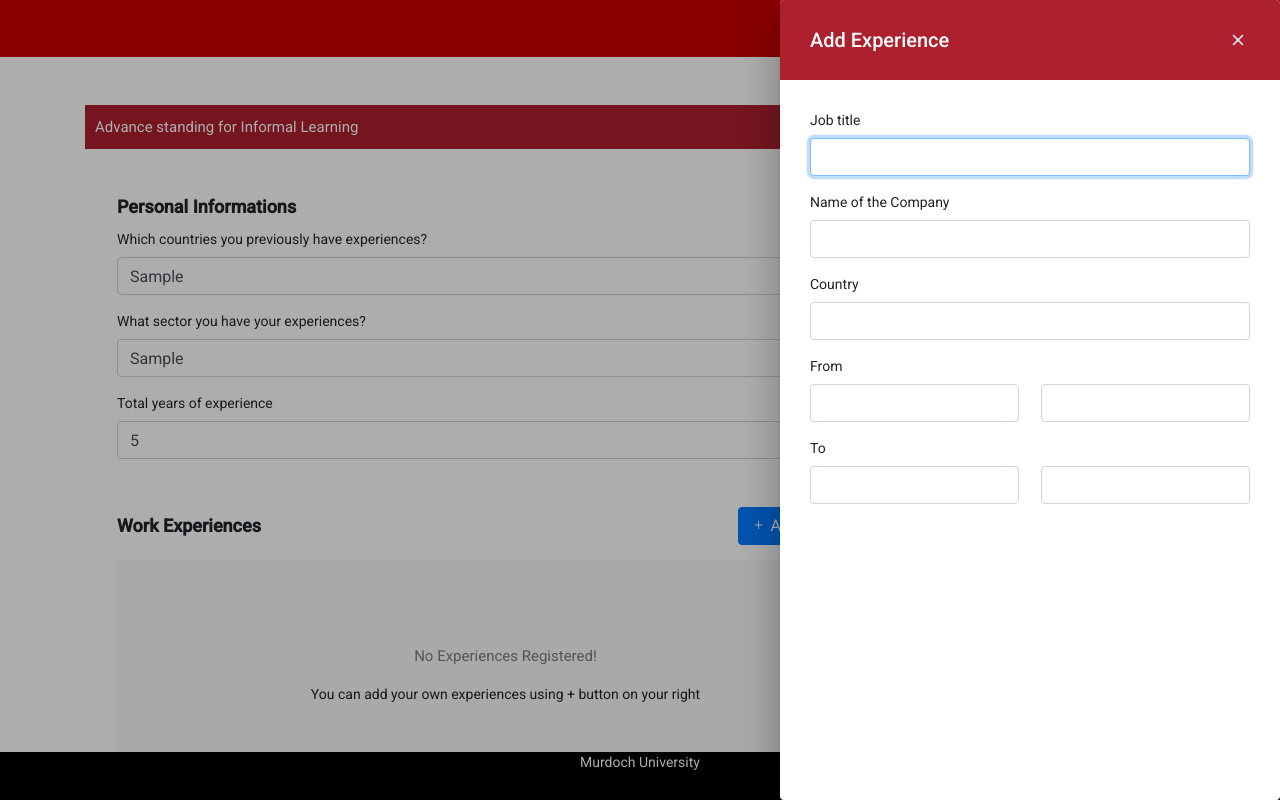
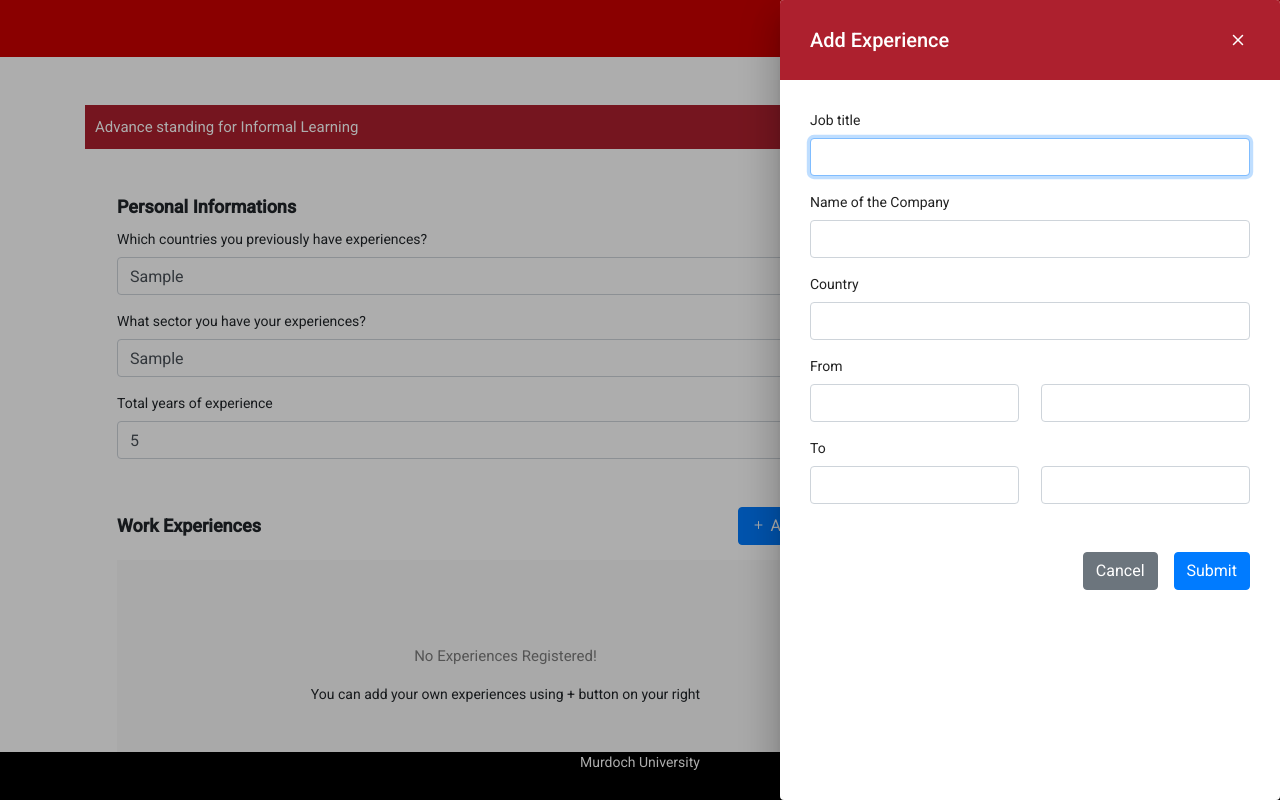
Before and after one commit to ICT621-RPL/RPL-Frontend, an Angular app: page / in a window 1280 px wide. Both pictures are taken after typing "Sample", "Sample", "5" into the empty fields and a click on the button "Add Experience". Built offline with nearby package versions, Linux system fonts and the light colour scheme.

Commit message:
design changes

```diff
--- a/src/app/components/add-experience/add-experience.component.html
+++ b/src/app/components/add-experience/add-experience.component.html
@@ -41,9 +41,12 @@
                 </div>
             </div>
         </div>
-        <div class="description-container">
+        <div class="description-container mb-5">
 
         </div>
-
+        <div class="submission-btn-container mt-3">
+            <button type="button" class="btn btn-secondary">Cancel</button>
+            <button type="button" class="btn btn-primary ml-3">Submit</button>
+        </div>
     </div>
 </div>
--- a/src/app/components/add-experience/add-experience.component.scss
+++ b/src/app/components/add-experience/add-experience.component.scss
@@ -23,6 +23,11 @@
             display: flex;
             justify-content: space-between;
         }
+
+        .submission-btn-container {
+            display: flex;
+            justify-content: flex-end;
+        }
     }
 }
 
--- a/src/app/components/murdoch-navbar/murdoch-navbar.component.html
+++ b/src/app/components/murdoch-navbar/murdoch-navbar.component.html
@@ -5,6 +5,6 @@
         </div>
     </div>
     <div class="topic-container">
-        <h2 class="topic-title">Advance standing for Informal Learning</h2>
+        <h1 class="topic-title">Advance standing Enquiry</h1>
     </div>
 </div>
--- a/src/app/components/murdoch-navbar/murdoch-navbar.component.scss
+++ b/src/app/components/murdoch-navbar/murdoch-navbar.component.scss
@@ -13,6 +13,8 @@
         color: #ffffff;
         .topic-title {
             padding: 5rem;
+            font-weight: bold;
         }
     }
+
 }
```
